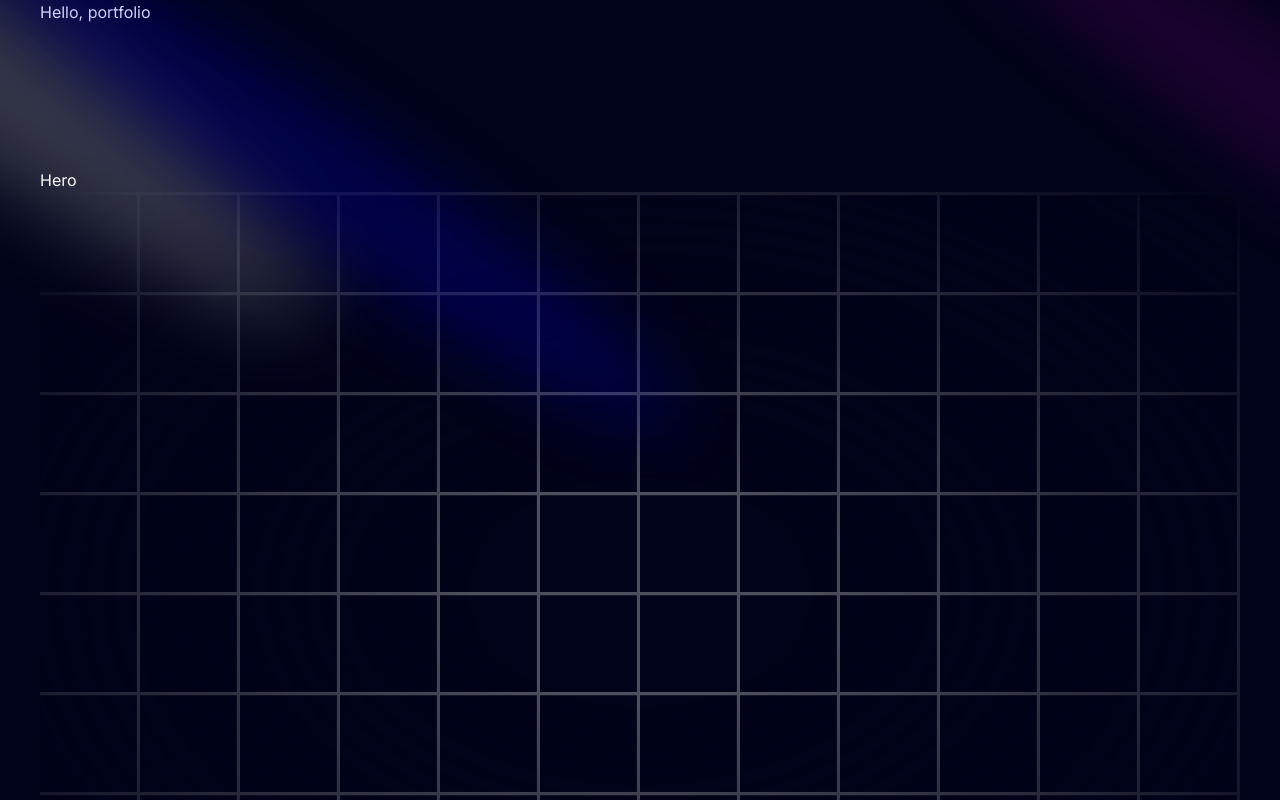
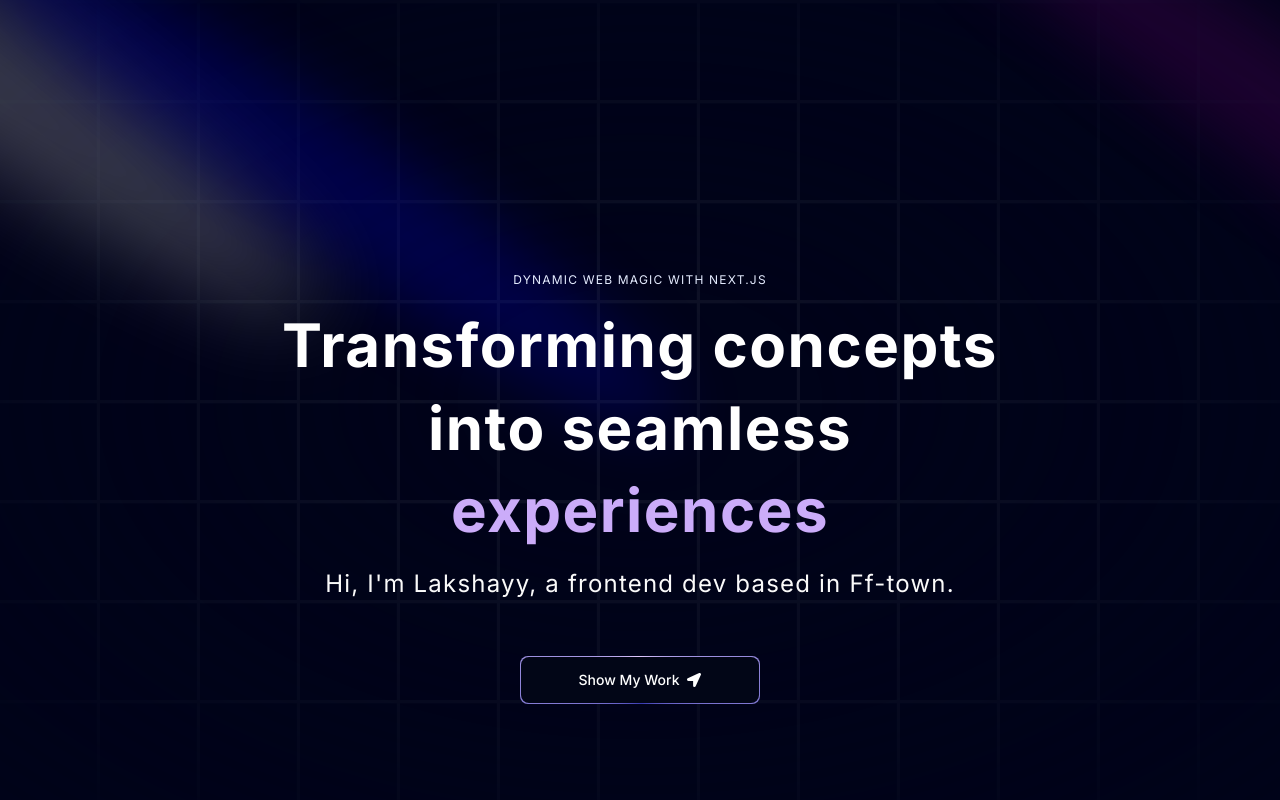
Before and after one commit to lakshayysaini/Portfolio, a Next.js app: page / in a window 1280 px wide. Shown: the top 800 px of the page. Built offline with nearby package versions, Linux system fonts and the light colour scheme.

Commit message:
updated code with changes in hero section

```diff
--- a/components/Hero.tsx
+++ b/components/Hero.tsx
@@ -1,5 +1,8 @@
 import React from "react";
 import { Spotlight } from "./ui/Spotlight";
+import { TextGenerateEffect } from "./ui/TextGenerateEffect";
+import MagicButton from "./ui/MagicButton";
+import { FaLocationArrow } from "react-icons/fa";
 
 const Hero = () => {
   return (
@@ -18,9 +21,32 @@
 
         <Spotlight className="top-28 left-80  h-[80vh] w-[50vw]" fill="blue" />
       </div>
-      <div className="h-screen w-full dark:bg-black-100 bg-white  dark:bg-grid-white/[0.3] bg-grid-black/[0.2] relative flex items-center justify-center">
-        {/* Radial gradient for the container to give a faded look */}
+      <div className="h-screen w-full dark:bg-black-100 bg-white  dark:bg-grid-white/[0.05] bg-grid-black/[0.2] flex items-center justify-center absolute top-0 left-0">
         <div className="absolute pointer-events-none inset-0 flex items-center justify-center dark:bg-black-100 bg-white [mask-image:radial-gradient(ellipse_at_center,transparent_20%,black)]" />
+      </div>
+      <div className="flex justify-center relative my-20 z-10">
+        <div className="max-w-[80vw] md:max-w-2xl lg:max-w-[60vw] flex flex-col items-center justify-center">
+          <h1 className="uppercase tracking-widest text-xs text-center text-blue-100 max-w-80">
+            Dynamic Web Magic with Next.js
+          </h1>
+
+          <TextGenerateEffect
+            className="text-center text-[40px] md:text-5xl lg:text-6xl"
+            words="Transforming concepts into seamless experiences"
+          />
+
+          <p className="text-center md:tracking-wider mb-4 text-sm md:text-lg lg:text-2xl">
+            Hi, I&apos;m Lakshayy, a frontend dev based in Ff-town.
+          </p>
+
+          <a href="/about">
+            <MagicButton
+            title="Show My Work"
+            icon={<FaLocationArrow />}
+            position="right"
+            />
+          </a>
+        </div>
       </div>
     </div>
   );
--- /dev/null
+++ b/components/ui/MagicButton.tsx
@@ -0,0 +1,30 @@
+import React from "react";
+
+const MagicButton = ({
+  title,
+  icon,
+  position,
+  handleClick,
+  otherClasses,
+}: {
+  title: string;
+  icon: React.ReactNode;
+  position: string;
+  handleClick?: () => void;
+  otherClasses?: string;
+}) => {
+  return (
+    <button className="relative inline-flex h-12 w-full overflow-hidden rounded-lg p-[1px] focus:outline-none md:w-60 md:mt-10 ">
+      <span className="absolute inset-[-1000%] animate-[spin_2s_linear_infinite] bg-[conic-gradient(from_90deg_at_50%_50%,#E2CBFF_0%,#393BB2_50%,#E2CBFF_100%)]" />
+      <span
+        className={`inline-flex h-full w-full cursor-pointer items-center justify-center rounded-lg bg-slate-950 px-7 text-sm font-medium text-white backdrop-blur-3xl gap-2 ${otherClasses}`}
+      >
+        {position === "left" && icon}
+        {title}
+        {position === "right" && icon}
+      </span>
+    </button>
+  );
+};
+
+export default MagicButton;
--- /dev/null
+++ b/components/ui/TextGenerateEffect.tsx
@@ -0,0 +1,62 @@
+"use client";
+import { useEffect } from "react";
+import { motion, stagger, useAnimate } from "framer-motion";
+import { cn } from "@/lib/utils";
+
+export const TextGenerateEffect = ({
+  words,
+  className,
+  filter = true,
+  duration = 0.5,
+}: {
+  words: string;
+  className?: string;
+  filter?: boolean;
+  duration?: number;
+}) => {
+  const [scope, animate] = useAnimate();
+  let wordsArray = words.split(" ");
+  useEffect(() => {
+    animate(
+      "span",
+      {
+        opacity: 1,
+        filter: filter ? "blur(0px)" : "none",
+      },
+      {
+        duration: duration ? duration : 1,
+        delay: stagger(0.2),
+      }
+    );
+  }, [scope.current]);
+
+  const renderWords = () => {
+    return (
+      <motion.div ref={scope}>
+        {wordsArray.map((word, idx) => {
+          return (
+            <motion.span
+              key={word + idx}
+              className={`${idx > 3 ? "text-purple" : "dark:text-white text-black"} opacity-0`}
+              style={{
+                filter: filter ? "blur(10px)" : "none",
+              }}
+            >
+              {word}{" "}
+            </motion.span>
+          );
+        })}
+      </motion.div>
+    );
+  };
+
+  return (
+    <div className={cn("font-bold", className)}>
+      <div className="my-4">
+        <div className=" dark:text-white text-black leading-snug tracking-wide">
+          {renderWords()}
+        </div>
+      </div>
+    </div>
+  );
+};
--- a/package.json
+++ b/package.json
@@ -16,6 +16,7 @@
     "next-themes": "^0.3.0",
     "react": "^18",
     "react-dom": "^18",
+    "react-icons": "^5.2.1",
     "tailwind-merge": "^2.4.0",
     "tailwindcss-animate": "^1.0.7"
   },
```
Also changed, not shown: 1 other file (tests, documents, lock files or other folders).
